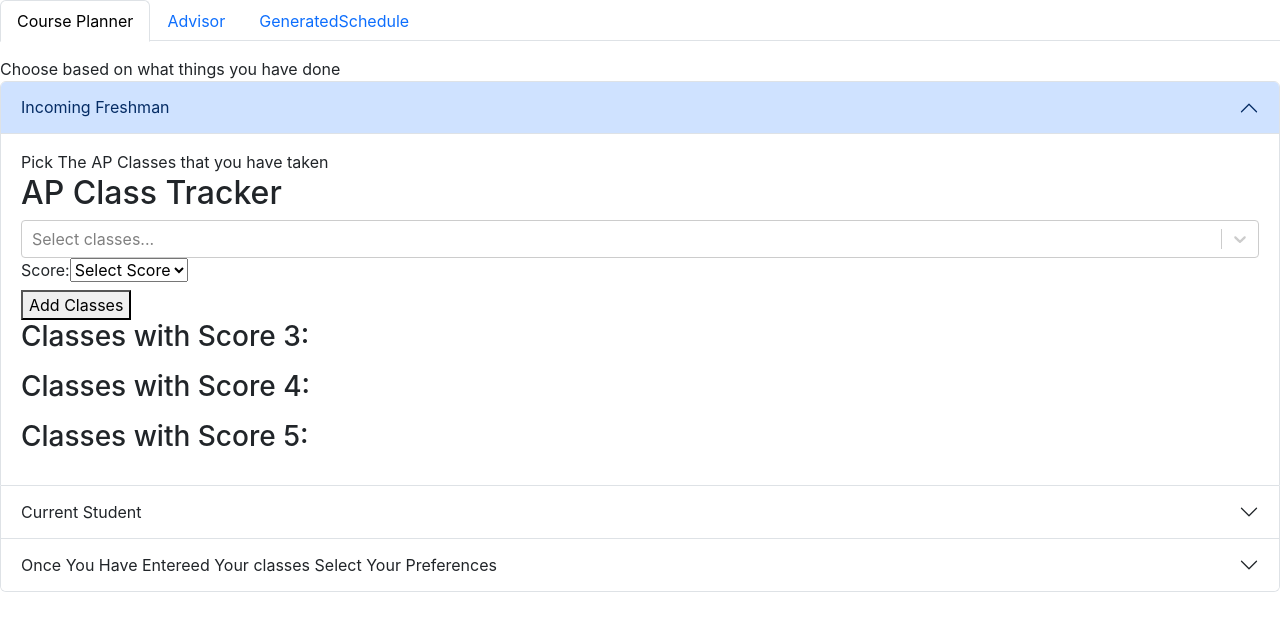
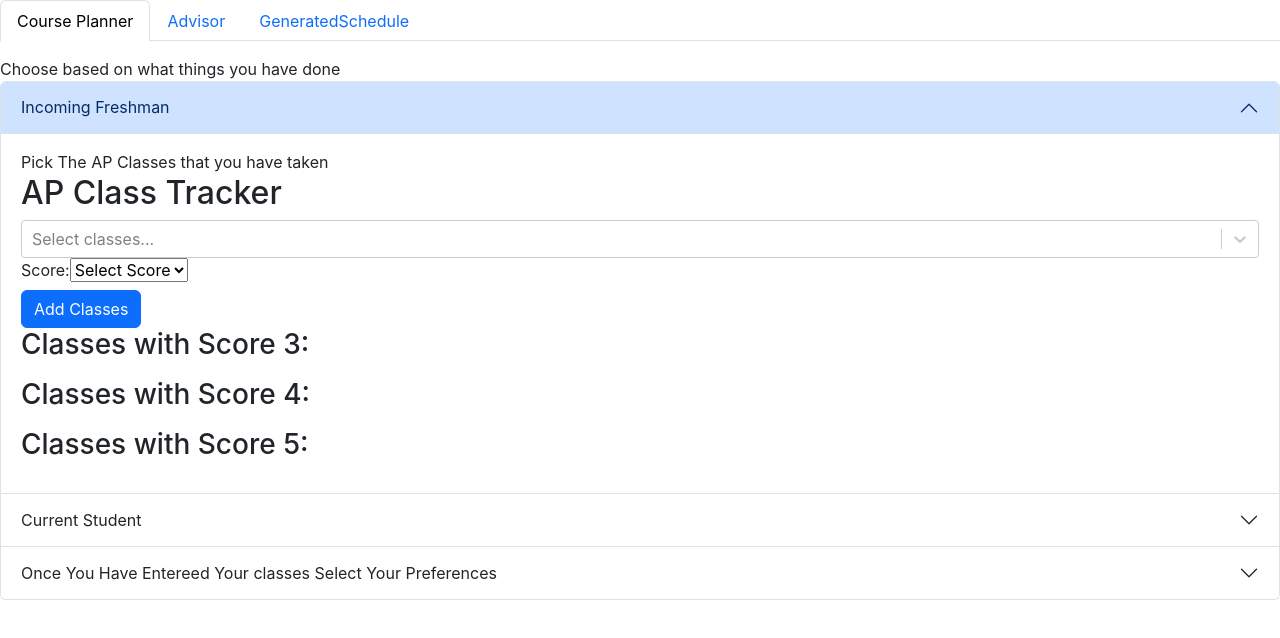
Before and after one commit to AndyKuz/Slug-Adviser, a React (Create React App) app in the folder slugadvisorfrontend/: page / in a window 1280 px wide. Both pictures are taken after a click on the tab "Course Planner". Shown: the top 638 px of the page. Built offline with nearby package versions, Linux system fonts and the light colour scheme.

Commit message:
added delete functionality for AP Classes and Courses Taken

```diff
--- a/slugadvisorfrontend/src/Components/APClassSelector/ApClassesComponent.js
+++ b/slugadvisorfrontend/src/Components/APClassSelector/ApClassesComponent.js
@@ -1,12 +1,16 @@
 import React, { useState } from 'react';
-import CheckExample from './CheckBox'; // Assuming the CheckExample component is in a separate file
 import allAPClasses from './APCLassList';
 import SearchBar from './Searchbar';
+import { Button } from 'react-bootstrap';
 
 const APClassTracker = () => {
   const [classesTaken, setClassesTaken] = useState([]);
   const [selectedClasses, setSelectedClasses] = useState([]);
   const [selectedScore, setSelectedScore] = useState('');
+
+  const [scores3, setScores3] = useState([]);
+  const [scores4, setScores4] = useState([]);
+  const [scores5, setScores5] = useState([]);
 
   const handleSearchChange = (selectedItems) => {
     setSelectedClasses(selectedItems);
@@ -33,29 +37,36 @@ const APClassTracker = () => {
     // Update score lists based on the selected score
     switch (selectedScore) {
       case '3':
-        const updatedScores3 = [...scores3, ...newClasses];
-        setScores3(updatedScores3);
-        console.log('Scores 3:', updatedScores3);
+        setScores3([...scores3, ...newClasses]);
         break;
       case '4':
-        const updatedScores4 = [...scores4, ...newClasses];
-        setScores4(updatedScores4);
-        console.log('Scores 4:', updatedScores4);
+        setScores4([...scores4, ...newClasses]);
         break;
       case '5':
-        const updatedScores5 = [...scores5, ...newClasses];
-        setScores5(updatedScores5);
-        console.log('Scores 5:', updatedScores5);
+        setScores5([...scores5, ...newClasses]);
         break;
       default:
         break;
     }
   };
 
-  // Assuming you have these state variables
-  const [scores3, setScores3] = useState([]);
-  const [scores4, setScores4] = useState([]);
-  const [scores5, setScores5] = useState([]);
+  const deletescor3 = (index) => {
+    const updatedClasses = [...scores3];
+    updatedClasses.splice(index, 1);
+    setScores3(updatedClasses);
+  };
+  const deletescor4 = (index) => {
+    const updatedClasses = [...scores4];
+    updatedClasses.splice(index, 1);
+    setScores4(updatedClasses);
+  };
+  const deletescor5 = (index) => {
+    const updatedClasses = [...scores5];
+    updatedClasses.splice(index, 1);
+    setScores5(updatedClasses);
+  };
+
+
   return (
     <div>
       <h2>AP Class Tracker</h2>
@@ -70,13 +81,16 @@ const APClassTracker = () => {
         </select>
       </div>
       <div>
-        <button onClick={addClasses}>Add Classes</button>
+        <Button onClick={addClasses}>Add Classes</Button>
       </div>
       <div>
         <h3>Classes with Score 3:</h3>
         <ul>
           {scores3.map((course, index) => (
-            <li key={index}>{course.className}</li>
+            <li key={index}>
+              {course.className}
+              <Button onClick={() => deletescor3(index)}>Delete</Button>
+            </li>
           ))}
         </ul>
       </div>
@@ -84,7 +98,10 @@ const APClassTracker = () => {
         <h3>Classes with Score 4:</h3>
         <ul>
           {scores4.map((course, index) => (
-            <li key={index}>{course.className}</li>
+            <li key={index}>
+              {course.className}
+              <Button onClick={() => deletescor4(index)}>Delete</Button>
+            </li>
           ))}
         </ul>
       </div>
@@ -92,7 +109,10 @@ const APClassTracker = () => {
         <h3>Classes with Score 5:</h3>
         <ul>
           {scores5.map((course, index) => (
-            <li key={index}>{course.className}</li>
+            <li key={index}>
+              {course.className}
+              <Button onClick={() => deletescor5(index)}>Delete</Button>
+            </li>
           ))}
         </ul>
       </div>
--- a/slugadvisorfrontend/src/Components/UCSCoursesTaken/UCSCClassComponent.js
+++ b/slugadvisorfrontend/src/Components/UCSCoursesTaken/UCSCClassComponent.js
@@ -1,29 +1,33 @@
 import React, { useState } from 'react';
 import allUCSCClasses from './UCSCCLassList';
 import SearchBar from './Searchbar';
+import { Button, ListGroup } from 'react-bootstrap';
 
 const UCSCCourseTracker = () => {
   const [classesTaken, setClassesTaken] = useState([]);
   const [selectedClasses, setSelectedClasses] = useState([]);
-  const [selectedScore, setSelectedScore] = useState('');
 
   const handleSearchChange = (selectedItems) => {
     setSelectedClasses(selectedItems);
   };
 
   const addClasses = () => {
-    if (selectedClasses.length === 0 || !selectedScore) {
+    if (selectedClasses.length === 0) {
       return; // Don't add if no classes selected or no score chosen
     }
 
     const newClasses = selectedClasses.map((className) => ({
       className,
-      score: parseInt(selectedScore, 10),
     }));
 
     setClassesTaken([...classesTaken, ...newClasses]);
     setSelectedClasses([]);
-    setSelectedScore('');
+  };
+
+  const deleteClass = (index) => {
+    const updatedClasses = [...classesTaken];
+    updatedClasses.splice(index, 1);
+    setClassesTaken(updatedClasses);
   };
 
   return (
@@ -31,9 +35,21 @@ const UCSCCourseTracker = () => {
       <h2>UCSC Courses</h2>
       <SearchBar items={allUCSCClasses} onChange={handleSearchChange} />
       <div>
-        <button onClick={addClasses}>Add Classes</button>
+        <Button onClick={addClasses}>Add Classes</Button>
       </div>
-      <div></div>
+      <div>
+        <h3>Classes Taken:</h3>
+        <ListGroup>
+          {classesTaken.map((course, index) => (
+            <ListGroup.Item key={index}>
+              {course.className}
+              <Button variant="danger" onClick={() => deleteClass(index)}>
+                Delete
+              </Button>
+            </ListGroup.Item>
+          ))}
+        </ListGroup>
+      </div>
     </div>
   );
 };
```
